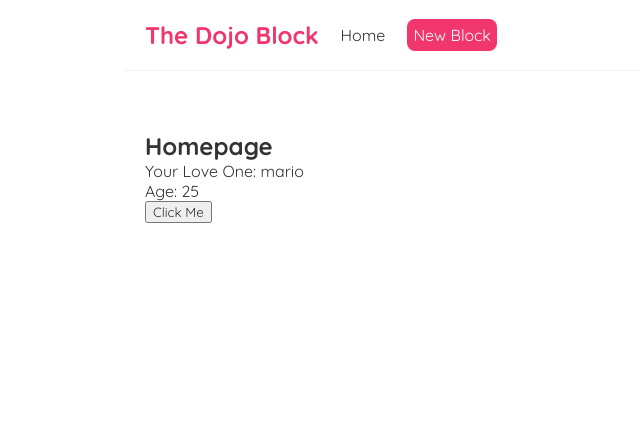
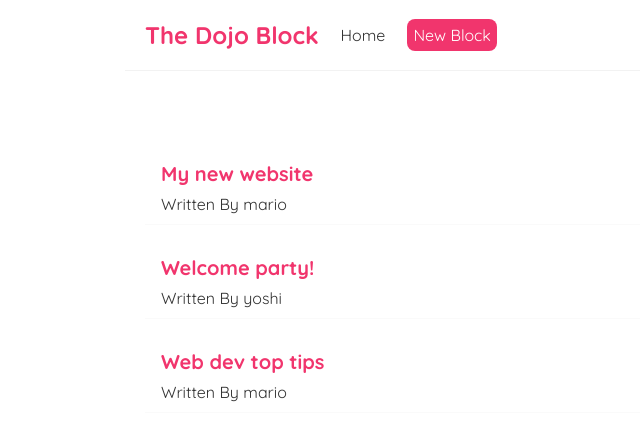
Before and after one commit to RechieKho/simple-blog-web-app, a React (Create React App) app: page / in a window 1280 px wide. Shown: the top 440 px of the page, without its empty margins (195-835 px from the left). Built offline with nearby package versions, Linux system fonts and the light colour scheme.

Commit message:
outputting-list(learn-about-keys)

```diff
--- a/package.json
+++ b/package.json
@@ -2,6 +2,7 @@
   "name": "dojo-blog",
   "version": "0.1.0",
   "private": true,
+  "homepage": "http://localhost/pg/react",
   "dependencies": {
     "@testing-library/jest-dom": "^5.11.9",
     "@testing-library/react": "^11.2.3",
@@ -35,4 +36,5 @@
       "last 1 safari version"
     ]
   }
+
 }
--- a/src/Home.js
+++ b/src/Home.js
@@ -3,22 +3,28 @@
 // sfc = stateless functional component
 // use keyword "sfc" to auto-generate template
 const Home = () => {
-    const [name, setName] = useState("mario");
-    const [age, setAge] = useState(25);
-
-    const handleClick = (e) => {
-        setName("Rap...per");
-        setAge(10009);
-    }
+    const [blogs, setBlogs] = useState([
+        { title: 'My new website', body: 'lorem ipsum...', author: 'mario', id: 1 },
+        { title: 'Welcome party!', body: 'lorem ipsum...', author: 'yoshi', id: 2 },
+        { title: 'Web dev top tips', body: 'lorem ipsum...', author: 'mario', id: 3 }
+    ]);
 
     return (
         <div className="home">
-            <h2>Homepage</h2>
-            <p>Your Love One: {name}</p>
-            <p>Age: {age}</p>
-            <button onClick={handleClick}>Click Me</button>
+            {
+                blogs.map(blog=>(
+                    <div className="blog-preview" key={blog.id /* Key is important to react for performance issue */}>
+                        <h2>{blog.title}</h2>
+                        <p>Written By {blog.author}</p>
+                    </div>
+                ))
+            }
         </div>
     );
 }
 
 export default Home;
+
+// Key is used to compare the previous state of the DOM and current state of the DOM (after changes).
+// if key is absent, react will just do DUMB shit that effect performance instead of doing some smart moves
+// react docs: https://reactjs.org/docs/reconciliation.html#recursing-on-children
--- a/src/index.css
+++ b/src/index.css
@@ -33,3 +33,18 @@
   margin: 40px auto;
   padding: 20px;
 }
+
+/* blog previews / list */
+.blog-preview {
+  padding: 10px 16px;
+  margin: 20px 0;
+  border-bottom: 1px solid #fafafa;
+}
+.blog-preview:hover {
+  box-shadow: 1px 3px 5px rgba(0,0,0,0.1);
+}
+.blog-preview h2 {
+  font-size: 20px;
+  color: #f1356d;
+  margin-bottom: 8px;
+}
```
Also changed, not shown: src/DevTools.txt (deleted).
